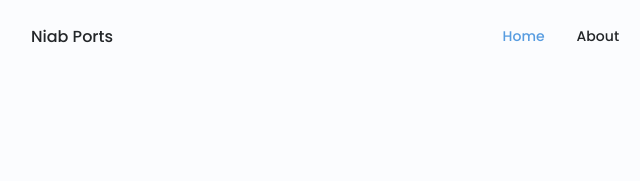
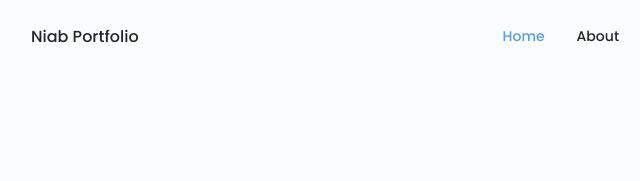
Before and after one commit to niabworld/00-my-portfolio, a plain HTML site: page index.html in a window 1280 px wide. Shown: the top 181 px of the page, 125-765 px from the left. Drawn offline with nearby package versions, Linux system fonts and the light colour scheme.

Commit message:
modify header nav text to Niab Portfolio

```diff
--- a/index.html
+++ b/index.html
@@ -23,7 +23,7 @@
     <!--==================== HEADER ====================-->
     <header class="header" id="header">
       <nav class="nav container">
-        <a href="#" class="nav__logo">Niab Ports</a>
+        <a href="#" class="nav__logo">Niab Portfolio</a>
 
         <div class="nav__menu" id="nav-menu">
           <ul class="nav__list grid">
```
